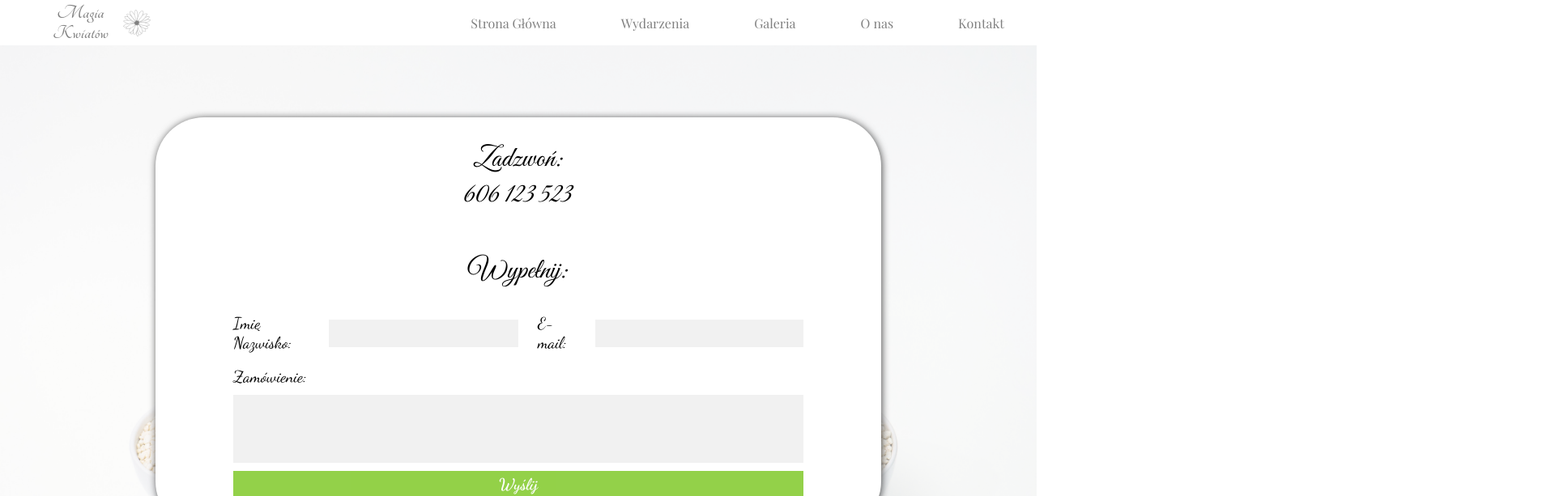
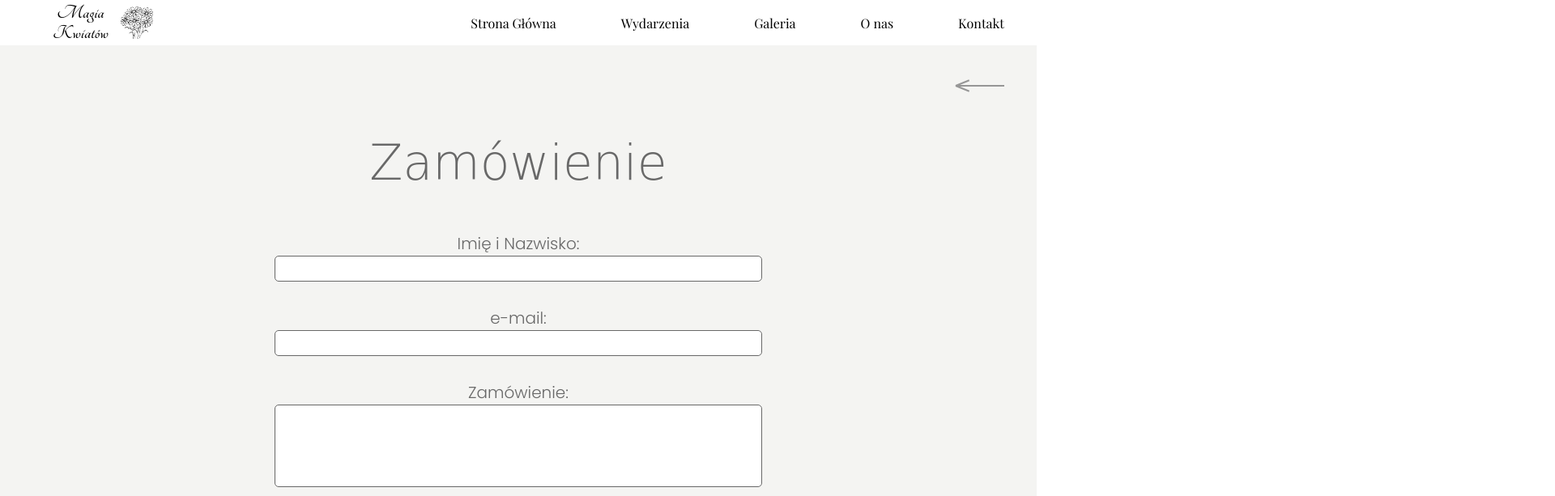
Before and after one commit to JacobFeat/Magia-Kwiatow, a plain HTML site: page index.html in a window 1280 px wide. Both pictures are taken after a click on the button "Zamów". Shown: the top 613 px of the page at 81% size, 1920 px wide, since content can reach past the window. Drawn offline with nearby package versions, Linux system fonts and the light colour scheme; a web font is replaced by a local one.

Commit message:
add order box

```diff
--- a/css/styles.css
+++ b/css/styles.css
@@ -58,9 +58,9 @@ ul {
 }
 
 .logo-photo {
-  background-image: url("../images/logo4-im.png");
+  background-image: url("../images/logo/lg9.png");
   background-size: cover;
-  background-position: center;
+  /* background-position: center; */
   width: 40px;
   height: 40px;
   margin-left: 10px;
@@ -170,6 +170,156 @@ a:hover {
   /* border: 1px solid black; */
   margin: 0 34px;
 }
+
+/* -------------------------------- ORDER PAGE  --------------------------------  */
+.order-box{
+  position: absolute;
+  top: 7vh;
+  left: -100%;
+  height: 93vh;
+  width: 100%;
+  /* z-index: 3; */
+  background: #F4F4F2;
+  color: #686868;
+  /* box-shadow: 0px 2px 30px #686868; */
+  transition: 0.5s ease;
+  font-family: 'Poppins', sans-serif;
+
+}
+
+.order-box-active{
+  left: 0;
+  transition: 0.5s ease;
+}
+
+.close-order-box{
+  position: absolute;
+  top: 40px;
+  right: -100px;
+  width: 60px;
+  height: 20px;
+  background: none;
+  /* border: 1px solid black; */
+  border: none;
+  padding: 0px;
+  display: flex;
+  flex-direction:column;
+  justify-content: space-evenly;
+  cursor: pointer;
+  transition: 0.3s ease;
+  opacity: 0;
+
+}
+
+
+.close-order-box .arrow{
+  display: block;
+  width: 100%;
+  height: 2px;
+  background: #969696;
+  position: relative;
+}
+
+.close-order-box .arrow::before{
+  content: '';
+  display: block;
+  width: 18px;
+  height: 2px;
+  background: #969696;
+  position: absolute;
+  top: 0;
+  left: 0;
+  transform: rotate(22deg);
+  transform-origin: left;
+}
+
+.close-order-box .arrow::after{
+  content: '';
+  display: block;
+  width: 18px;
+  height: 2px;
+  background: #969696;
+  position: absolute;
+  top: 0;
+  left: 0;
+  transform: rotate(-22deg);
+  transform-origin: left;
+}
+
+.close-order-box-active{
+  right: 40px;
+  opacity: 1;
+  transition: 0.3s ease;
+  transition-delay: 0.5s;
+}
+
+
+/* @keyframes identifier {
+
+} */
+
+.order-heading{
+  font-family: 'Poppins', sans-serif;
+  font-family: 'Italianno', cursive;
+  font-size: 60px;
+  font-weight: 200;
+  text-align: center;
+  margin: 110px 0 50px;
+}
+
+.order-data{
+  display: flex;
+  flex-direction: column;
+  align-items: center;
+}
+
+.order-data label{
+  display: flex;
+  flex-direction: column;
+  align-items: center;
+  /* margin-bottom: 30px; */
+  font-size: 20px;
+  font-weight: 300;
+}
+
+.order-data input{
+  width: 600px;
+  height: 30px;
+  font-size: 18px;
+  color: #686868;
+  margin-bottom: 30px;
+  padding: 0;
+  border-radius: 5px;
+  border: 1px solid #686868;
+}
+
+.order-box input:nth-child(6) {
+  /* width: 600px; */
+  height: 100px;
+}
+
+.order-send-btn{
+  width: 600px;
+  height: 40px;
+  padding: 0;
+  background: #6FC20C;
+  border: none;
+  color: #fff;
+  font-size: 20px;
+  font-weight: 200;
+  letter-spacing: 2.5px;
+  cursor: pointer;
+  transition: 0.5s;
+
+}
+
+.order-send-btn:hover{
+  background: #fff;
+  color: #6FC20C;
+  border: 2px solid #6FC20C;
+  transition: 0.5s;
+}
+
 
 /*------------------------------------------SECOND PAGE--------------------------------------- */
 #second-box {
@@ -346,6 +496,13 @@ h1 {
 .four .slide-img {
   background-image: url("../images/weeding1.jpg");
   background-size: cover;
+}
+
+/* ----------------------------- Gallery -----------------------------*/
+.gallery{
+  width: 100%;
+  height: 400px;
+  border: 1px solid;
 }
 
 /* ----------------------------------------------------THIRD SECTION---------------------------------------------- */
@@ -645,12 +802,10 @@ footer {
 }
 
 /* POP UP */
-.popup {
+/* .popup {
   position: fixed;
   width: 70vw;
   height: 60vh;
-  /* border: 1px solid #6FC20C; */
-  /* background-image: url("../images/2222.jpg"); */
   background-size: cover;
   box-shadow: 1px 1px 10px #4C4C4C;
   background: white;
@@ -665,7 +820,7 @@ footer {
   align-items: center;
   padding-top: 30px;
   font-family: 'Dancing Script', cursive;
-}
+} */
 
 /* .popup .ball{
   position: absolute;
@@ -676,7 +831,7 @@ footer {
   bottom: 20px;
   right: 20px;
 } */
-.layout {
+/* .layout {
   position: fixed;
   width: 100vw;
   height: 100vh;
@@ -696,7 +851,9 @@ footer {
 
 .layout-active {
   transform: scale(1);
-}
+} */
+
+
 /* ======================= ACTIVE BTN ============================== */
 .anim-active {
   transform: translate(0px, 0px);
--- a/index.html
+++ b/index.html
@@ -25,12 +25,19 @@
   <link rel="preconnect" href="https://fonts.gstatic.com">
   <link href="https://fonts.googleapis.com/css2?family=Ovo&display=swap" rel="stylesheet">
   <link rel="preconnect" href="https://fonts.gstatic.com">
-<link href="https://fonts.googleapis.com/css2?family=Montserrat:ital,wght@0,100;0,200;0,300;0,400;0,500;0,600;0,700;0,800;0,900;1,100;1,200;1,300;1,400;1,500;1,600;1,700;1,800;1,900&display=swap" rel="stylesheet">
+  <link href="https://fonts.googleapis.com/css2?family=Montserrat:ital,wght@0,100;0,200;0,300;0,400;0,500;0,600;0,700;0,800;0,900;1,100;1,200;1,300;1,400;1,500;1,600;1,700;1,800;1,900&display=swap" rel="stylesheet">
+
+  <link rel="preconnect" href="https://fonts.gstatic.com">
+
+  <link href="https://fonts.googleapis.com/css2?family=Montserrat:wght@100&family=Poppins:ital,wght@0,100;0,200;0,300;0,400;0,500;0,600;0,700;0,800;0,900;1,100;1,300;1,400;1,500;1,600;1,700;1,800;1,900&display=swap" rel="stylesheet">
+
+  <link rel="preconnect" href="https://fonts.gstatic.com">
+  <link href="https://fonts.googleapis.com/css2?family=Italianno&display=swap" rel="stylesheet">
 
 </head>
 
 <body>
-  <div class="lay-out">
+  <!-- <div class="lay-out">
     <div class="container-boxes">
       <div class="boxi boxi-yellow"></div>
       <div class="boxi boxi-pink"></div>
@@ -38,7 +45,7 @@
       <div class="boxi boxi-orange"></div>
       <div class="boxi boxi-red"></div>
     </div>
-  </div>
+  </div> -->
   <!-- NAVBAR -->
   <nav>
     <ul>
@@ -79,6 +86,23 @@
     </div>
   </div>
 
+  <!-- ORDER SECTION -->
+  <div class="order-box">
+    <button type="button" class="close-order-box">
+      <span class="arrow"></span>
+    </button>
+    <h1 class="order-heading">Zamówienie</h1>
+    <form class="order-data">
+      <label for="order-name">Imię i Nazwisko:</label>
+      <input name="order-name" type="text" class="order-name" required>
+      <label for="order-email">e-mail:</label>
+      <input name="order-email" type="email" class="order-email" required>
+      <label for="order-order">Zamówienie:</label>
+      <input name="order-order" type="text" class="order-order" required>
+      <button type="button" class="order-send-btn">Wyślij</button>
+    </form>
+
+  </div>
 
   <!-- Second Secton -->
   <div id="second-box">
@@ -135,6 +159,7 @@
     </div>
 
   </div>
+
   <!-- THIRD SECTION -->
   <div id="third-box">
 
@@ -176,9 +201,7 @@
     <div class="bgbg">
 
     </div>
-    <div class="five-section-title">
-      <h1>Kontakt</h1>
-    </div>
+    <h1 class="five-section-title">Kontakt</h1>
     <div class="five-content">
       <div class="five-left">
 
@@ -208,7 +231,7 @@
   <footer>Jakub Kita ©</footer>
 
   <!-- POP UP -->
-  <div class="popup">
+  <!-- <div class="popup">
 
     <h1 class="call text">Zadzwoń:</h1>
     <h1 class="call number">606 123 523</h1>
@@ -234,7 +257,7 @@
   </div>
   <div class="layout">
 
-  </div>
+  </div> -->
   <!-- POP UP END-->
 
   <script src="index.js" charset="utf-8"></script>
--- a/index.js
+++ b/index.js
@@ -22,10 +22,11 @@ const leftBg = document.querySelector(".third-content-box");
 let arrBox = [a, b, c, d, e];
 let arrLeftPos = [-365, 0, 365, 730, 1095];
 
+
 // console.log(thirdSection.scrollTop);
-const firstPlusSecondHeight = (firstSection.scrollHeight + secondSection.scrollHeight) - (firstSection.scrollHeight + secondSection.scrollHeight)*0.2;
+const firstPlusSecondHeight = (firstSection.scrollHeight + secondSection.scrollHeight) - (firstSection.scrollHeight + secondSection.scrollHeight)*0.2 -400;
 
-const oneTwoThreeHeight = (firstSection.scrollHeight + secondSection.scrollHeight + thirdSection.scrollHeight) - (firstSection.scrollHeight + secondSection.scrollHeight + thirdSection.scrollHeight)*0.1;
+const oneTwoThreeHeight = (firstSection.scrollHeight + secondSection.scrollHeight + thirdSection.scrollHeight) - (firstSection.scrollHeight + secondSection.scrollHeight + thirdSection.scrollHeight)*0.2 -400;
 
 left.addEventListener("click", () => {
   leftCheck();
@@ -41,9 +42,8 @@ right.addEventListener("click", () => {
 
 document.addEventListener('keydown', logKey);
 
-document.addEventListener('scroll', scrollAnimationThirdSection);
-document.addEventListener('scroll', scrollAnimationFifthSection);
-document.addEventListener('scroll', scrollFun);
+document.addEventListener('scroll', scrollEvents);
+// document.addEventListener('scroll', scrollFun);
 
 function logKey(e) {
   e = e || window.event;
@@ -55,11 +55,12 @@ function logKey(e) {
   clearInterval(intervalSlider);
 };
 
-function scrollAnimationFifthSection(e){
+function scrollEvents(e){
 
-}
+  if(e.srcElement.scrollingElement.scrollTop > firstSection.scrollHeight*0.4){
+    orderBox.classList.remove('order-box-active');
 
-function scrollAnimationThirdSection(e) {
+  }
   if(e.srcElement.scrollingElement.scrollTop > firstPlusSecondHeight){
     rightImage.classList.add("anim-active");
     leftImage.classList.add("anim-active");
@@ -67,15 +68,13 @@ function scrollAnimationThirdSection(e) {
     leftBg.classList.add("third-content-box-second-active");
     document.querySelector(".third-content-box-second").classList.add("third-content-box-second-active");
   }
-}
-
-function scrollAnimationFifthSection(e){
   if(e.srcElement.scrollingElement.scrollTop > oneTwoThreeHeight){
     document.querySelector(".five-left").classList.add("anim-active");
     document.querySelector(".five-adress").classList.add("anim-active");
     document.querySelector(".five-section-title").classList.add("anim-active");
   }
 }
+
 
 function scrollFun(e) {
   console.log(e.srcElement.scrollingElement.scrollTop);
@@ -89,20 +88,37 @@ function scrollFun(e) {
 intervalSlider;
 
 // POP UP
+// const button = document.querySelector("button");
+// const popup = document.querySelector(".popup");
+// const layout = document.querySelector(".layout");
+//
+//
+// button.addEventListener('click', function(){
+//   popup.classList.add("popup-active");
+//   layout.classList.add("layout-active");
+// })
+//
+// layout.addEventListener('click', () => {
+//   popup.classList.remove("popup-active");
+//   layout.classList.remove("layout-active");
+// })
+
 const button = document.querySelector("button");
-const popup = document.querySelector(".popup");
-const layout = document.querySelector(".layout");
+const orderBox = document.querySelector('.order-box');
+const closeOrderBox = document.querySelector('.close-order-box');
 
 
-button.addEventListener('click', function(){
-  popup.classList.add("popup-active");
-  layout.classList.add("layout-active");
-})
+button.addEventListener('click', () => {
+  orderBox.classList.add('order-box-active');
+  // orderBox.style.left = "0";
+  closeOrderBox.classList.add('close-order-box-active');
+});
 
-layout.addEventListener('click', () => {
-  popup.classList.remove("popup-active");
-  layout.classList.remove("layout-active");
-})
+closeOrderBox.addEventListener('click', () => {
+  orderBox.classList.remove('order-box-active');
+  closeOrderBox.classList.remove('close-order-box-active');
+
+});
 
 
 
@@ -166,3 +182,7 @@ function rightCheck() {
   }
   console.log(`${arrBox[0]}: ${arrBox[0].style.left}`);
 }
+
+function myNewGit(){
+
+}
```
Also changed, not shown: images/lg.png (added), images/logo/lg9.png (added).
